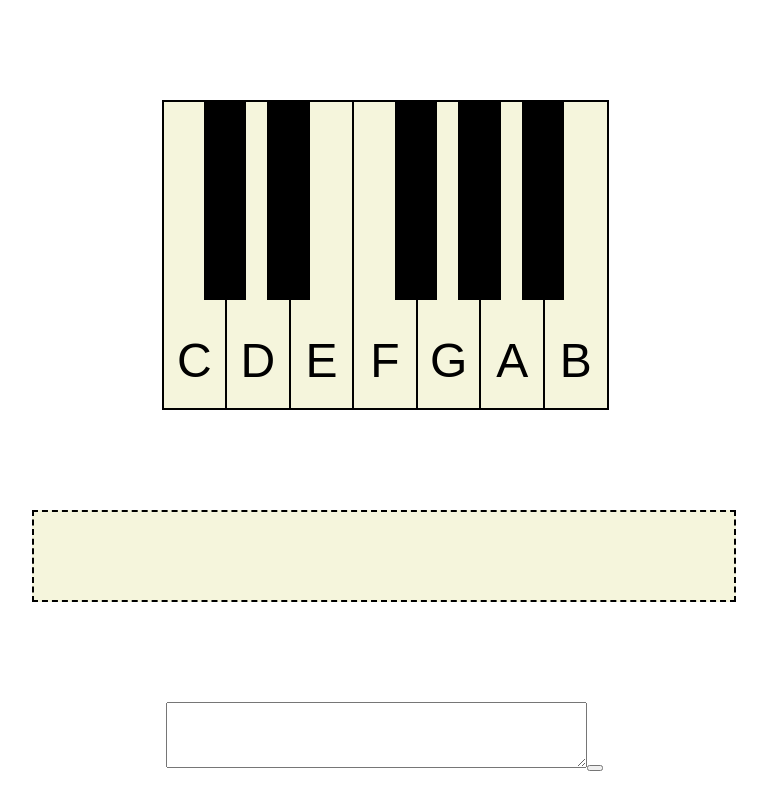
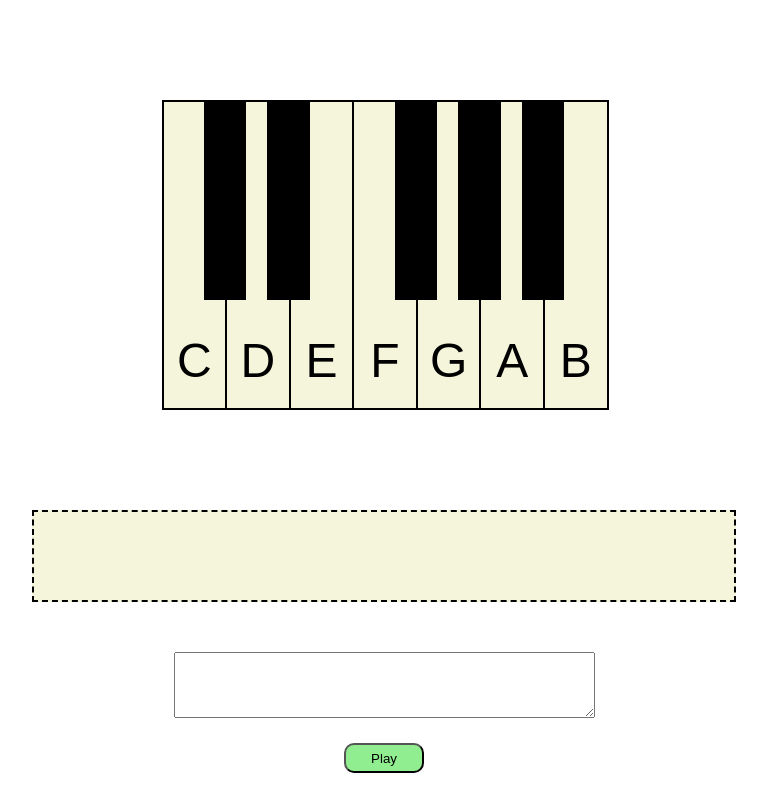
Before and after one commit to jhorowitz16/Keyboard_Exercise, a React (Create React App) app in the folder my-app/: page / in a window 1280 px wide. Shown: the whole page, without its empty margins (256-1023 px from the left). Built offline with nearby package versions, Linux system fonts and the light colour scheme.

Commit message:
getting data from the textfield

```diff
--- /dev/null
+++ b/my-app/src/components/Input.jsx
@@ -0,0 +1,23 @@
+import React, {Component} from 'react';
+import PropTypes from 'prop-types';
+import '../css/input.css';
+
+class Input extends Component {
+
+  static propTypes = {
+    onChange: PropTypes.func
+  };
+
+  render() {
+    return (
+      <div className='input' >
+        <textarea rows="4" cols="50" onChange={ this.props.onChange }/>
+
+        <button className='input__button'>Play</button>
+
+      </div>
+    );
+  }
+}
+
+export default Input;
--- a/my-app/src/components/Keyboard.jsx
+++ b/my-app/src/components/Keyboard.jsx
@@ -1,5 +1,6 @@
 import React, {Component} from 'react';
 import Key from './Key';
+import Input from './Input';
 import '../css/keyboard.css';
 import '../css/partial.css';
 import Display from "./Display";
@@ -19,8 +20,9 @@ class Keyboard extends Component {
   constructor(props) {
     super(props);
     this.state = {
-      text: '',
-      clicked: new Array(7).fill(0)
+      clicked: new Array(7).fill(0),
+      input: '',
+      text: ''
     };
   }
 
@@ -41,6 +43,24 @@ class Keyboard extends Component {
       text: oldText + note + ' ',
       clicked: newClicked
     });
+  }
+
+  handleInputChange(text) {
+    const newValue = text.target.value;
+    debugger;
+    this.setState({
+      text: newValue
+    });
+  }
+
+  renderInput(text) {
+    const onChange = this.handleInputChange.bind(this);
+
+    return (
+      <Input
+        onChange={ onChange }
+      />
+    )
   }
 
   renderPartialKey(isBlack) {
@@ -108,11 +128,7 @@ class Keyboard extends Component {
           text={ this.state.text }
         />
 
-        <textarea rows="4" cols="50">
-
-        </textarea>
-
-        <button></button>
+        { this.renderInput( this.state.text ) }
 
       </div>
     );
--- a/my-app/src/css/display.css
+++ b/my-app/src/css/display.css
@@ -2,7 +2,7 @@
     background: beige;
 
     width: 50%;
-    margin: 100px auto;
+    margin: 100px auto 50px;
     padding: 30px;
     white-space: initial;
     border: 2px dashed black;
--- /dev/null
+++ b/my-app/src/css/input.css
@@ -0,0 +1,14 @@
+.input {
+    width: 100%;
+    font-size: 18px;
+    font-family: sans-serif;
+}
+
+.input__button {
+    width: 80px;
+    height: 30px;
+    background: lightgreen;
+    margin: 20px auto;
+    border-radius: 10px;
+    display: block;
+}
```
